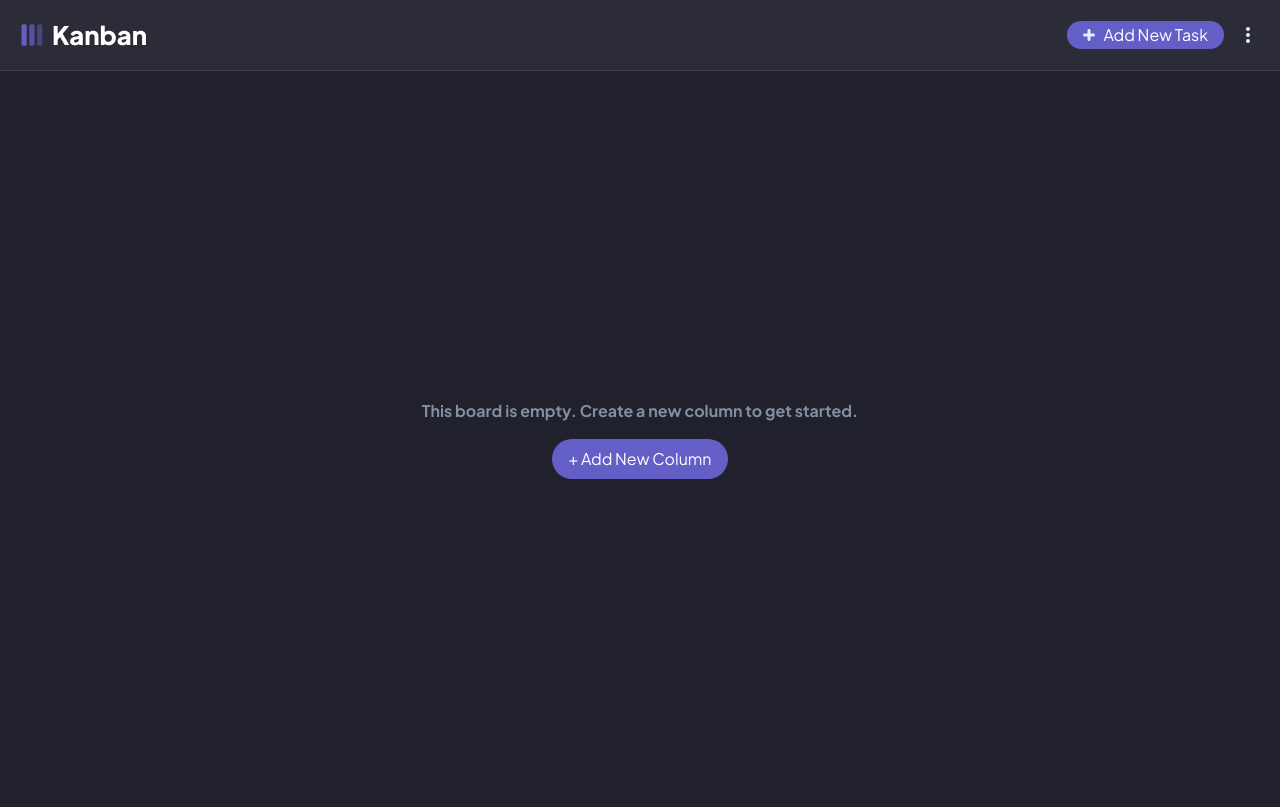
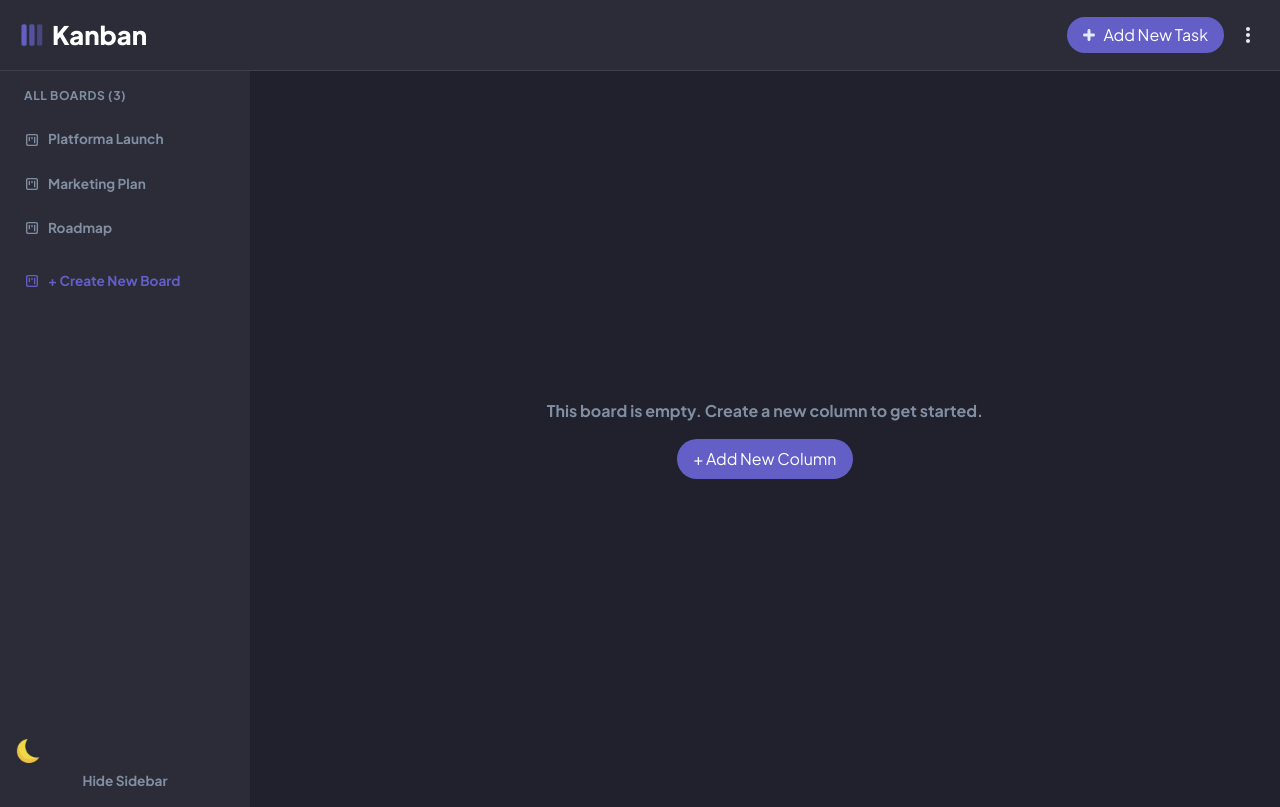
Before and after one commit to elandmartinez/Kanban-app, a React (Create React App) app: page / in a window 1280 px wide. Built offline with nearby package versions, Linux system fonts and the light colour scheme.

Commit message:
implemented again sidebar for plus sm screen sizes and made Dialogsidebar unmount when screen size is plus sm

```diff
--- a/package.json
+++ b/package.json
@@ -21,6 +21,7 @@
     "postcss": "^8.5.6",
     "react": "^19.1.0",
     "react-dom": "^19.1.0",
+    "react-intersection-observer": "^9.16.0",
     "react-scripts": "5.0.1",
     "tailwind-merge": "^3.3.1",
     "tailwindcss": "^3.4.1",
--- a/src/components/Header.tsx
+++ b/src/components/Header.tsx
@@ -4,8 +4,27 @@ import {ReactComponent as dotsIcon} from "../assets/icons/dots.svg"
 import { Dialog, DialogTrigger, DialogContent, DialogClose } from "./ui/dialog"
 import DialogSidebar from "./DialogSidebar"
 import Icon from "./Icon"
+import { useEffect, useState } from "react"
 
 export default function Header () {
+  //insert and observer here that detects when screen is thinner than sm breakpoint so DiaologSidebar mounts
+  const minusSmScreenSize = "(max-width: 640px)"
+  const [isUnderSmScreen, setIsUnderSmScreen] = useState(() => window.matchMedia(minusSmScreenSize).matches)
+
+  useEffect(() => {
+    const mediaQueryList = window.matchMedia(minusSmScreenSize)
+
+    const mediaQueryListener = (event: MediaQueryListEvent) => {
+      setIsUnderSmScreen(event.matches)
+    }
+
+    mediaQueryList.addEventListener("change", mediaQueryListener)
+
+    return () => {
+      mediaQueryList.removeEventListener("change", mediaQueryListener)
+    }
+  }, [])
+
   return (
     <header className="flex justify-between items-center bg-darkGrey p-4 text-white border-b border-[#3e3f4b]">
       <Dialog>
@@ -16,7 +35,7 @@ export default function Header () {
             <button>
               <img src={logo} alt="App logo" className="w-8 h-8" />
             </button>
-            <h1 className="text-[1.6rem] font-black hidden sm:block">Kanban</h1>
+            <h1 className="text-[1.6rem] font-black hidden sm:block hover:cursor-pointer">Kanban</h1>
           </div>
 
         </DialogTrigger>
@@ -24,7 +43,7 @@ export default function Header () {
         <div className="flex items-center gap-[0.5rem]">
           <button className="
             interactable bg-mainPurple h-[28px] text-white border-none px-4 flex items-center rounded-[20px] cursor-pointer
-            hover:bg-mainPurpleHover hover:text-white"
+            hover:bg-mainPurpleHover hover:text-white sm:py-1 sm:h-[36px]"
           >
             <Icon SvgComponent={plusIcon} classname="w-[12px] h-[12px] sm:mr-2" />
             <p className="hidden sm:block">
@@ -36,10 +55,13 @@ export default function Header () {
           </button>
         </div>
 
-        <DialogContent className="border-0 w-[85%] max-w-[350px] h-[450px] p-0 rounded-xl bg-darkGrey text-mediumGrey text-[0.85rem] font-bold flex flex-col justify-between items-center py-4">
-          <DialogSidebar />
-        </DialogContent>
-
+        {
+          isUnderSmScreen ?
+          (<DialogContent className="border-0 w-[85%] max-w-[350px] h-[450px] p-0 rounded-xl bg-darkGrey text-mediumGrey text-[0.85rem] font-bold flex flex-col justify-between items-center py-4">
+            <DialogSidebar />
+          </DialogContent>) :
+          null
+        }
       </Dialog>
     </header>
   )
--- a/src/components/MainSection.tsx
+++ b/src/components/MainSection.tsx
@@ -1,11 +1,11 @@
-import DialogSidebar from "./DialogSidebar";
+import SideBar from "./Sidebar";
 
 export default function MainSection () {
   return (
-    <main className="w-screen h-[92vh] bg-veryDarkGrey p-6 text-[#828fa3] flex justify-center items-center">
-      {/* <DialogSidebar /> */}
+    <main className="w-screen h-[92vh] bg-veryDarkGrey text-[#828fa3] flex">
+      <SideBar />
 
-      <div className="w-full text-center">
+      <div className="w-full text-center p6 flex flex-col justify-center items-center">
         <p className="font-bold" >This board is empty. Create a new column to get started.</p>
         <button className="interactable mt-4 bg-mainPurple text-white border-none px-4 py-2 rounded-[20px] cursor-pointer hover:bg-mainPurpleHover">
           + Add New Column
--- a/src/components/Sidebar.tsx
+++ b/src/components/Sidebar.tsx
@@ -8,8 +8,8 @@ const boards = ["Platforma Launch", "Marketing Plan", "Roadmap"]
 export default function SideBar () {
 
   return (
-    <aside className="min-w-[250px] w-[250px] h-[320px] rounded-xl absolute bg-darkGrey text-mediumGrey text-[0.85rem] font-bold flex flex-col justify-between p-4 pl-0
-    md:h-full">
+    <aside className=" hidden min-w-[250px] w-[250px] rounded-xl bg-darkGrey text-mediumGrey text-[0.85rem] font-bold flex-col justify-between p-4 pl-0
+    sm:h-[92vh] sm:flex sm:rounded-none ">
       <nav className="w-full text-start">
         <h3 className="text-[0.75rem] tracking-wider font-bold mb-4 pl-6">
           ALL BOARDS (3)
```
Also changed, not shown: src/index.css (line endings or trailing spaces), 1 other file (tests, documents, lock files or other folders).
